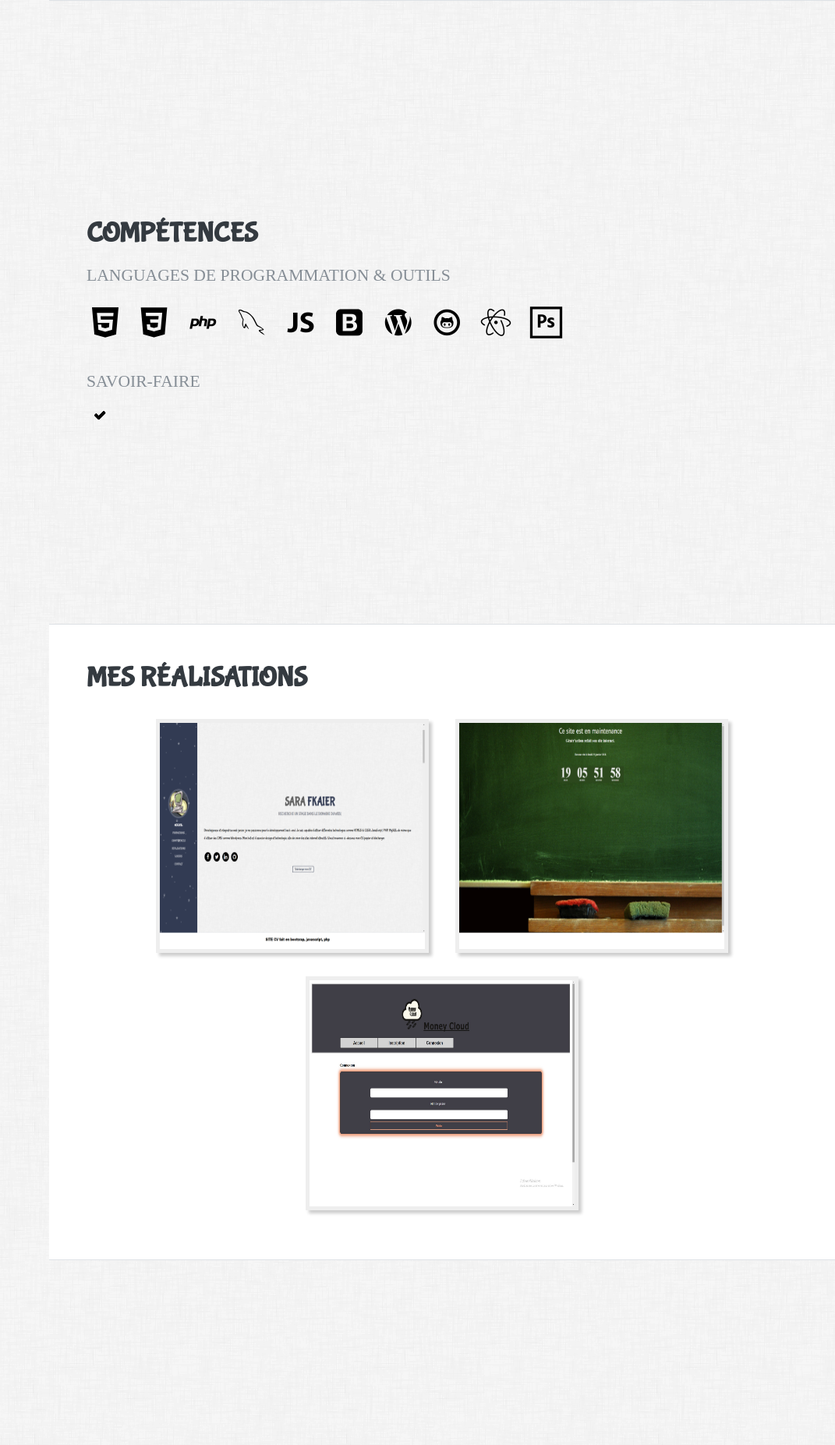
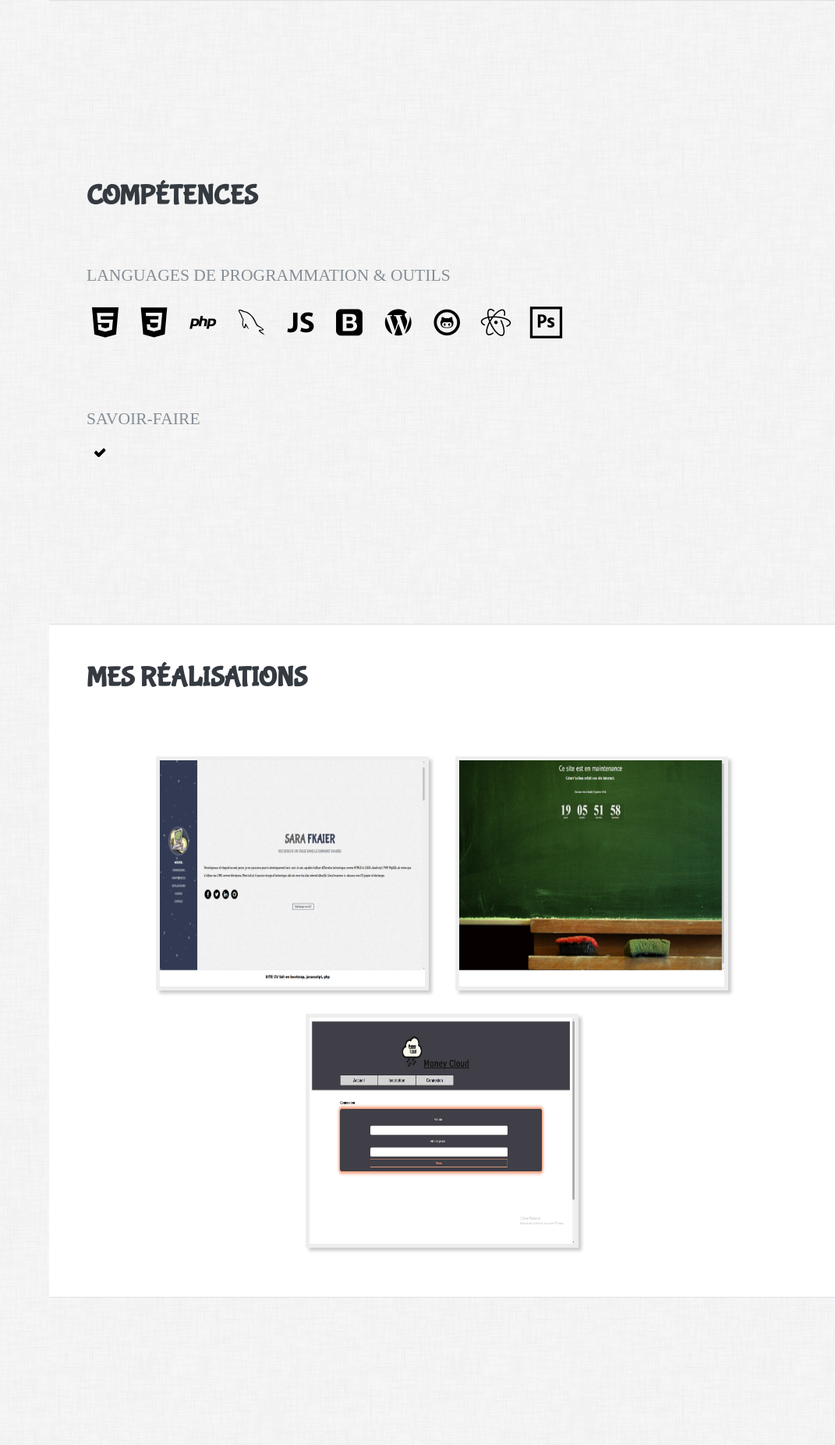
Before and after one commit to sarafkaier/Sara_site_CV, a PHP site: page /github/ in a window 1280 px wide. Shown: the part 1680-3533 px from the top of the page at 78% size, without its empty margins (209-1280 px from the left). Run offline with PHP 8.4, Linux system fonts and the light colour scheme; data comes from the database, SQL or seed files in the repository; data that the repository does not hold is empty; style sheets or scripts are compiled from the project's sources; some libraries are stand-ins or nearby versions; some web fonts are replaced.

Commit message:
commit 71

```diff
--- a/css/style.css
+++ b/css/style.css
@@ -132,6 +132,7 @@ p {
   text-decoration: none;
   color: white!important;
 }
+
 /************************IMAGE************************************/
 .imageFond{
 	background: #000 url(../img/fond.jpg) no-repeat;
@@ -178,6 +179,7 @@ img[src="img/toureiffel.jpg"] {
   height: 150px;
   width: 150px;
 }
+
 /*******************************INFOBULLE*****************************/
 i:hover,i:focus{
   box-shadow:0 1px 0 rgba(255,255,255,.4);
@@ -202,6 +204,12 @@ i:hover span, i:focus span{
   transform:scale(1) rotate(0);
   opacity:1;
 }
+
+/**********************************TITRE***************************************/
+.titre {
+    margin-top: 4rem!important;
+}
+
 /*****************************FORMULAIRE*************************************/
 form h3 {
   font-size: 18px;
--- a/index.php
+++ b/index.php
@@ -113,7 +113,7 @@ $resultat->execute();
                 <h2 class="mb-3">Formations</h2>
                 <?php for ($i = 0; $i < count($ligne_formation); $i++) { ?>
 
-                    <div class="resume-item d-flex flex-column flex-md-row mb-5">
+                    <div class="resume-item d-flex flex-column flex-md-row mb-5 titre">
                         <div class="resume-content mr-auto">
                             <h3 class="mb-0"><?= $ligne_formation[$i]['f_titre']; ?></h3>
                             <div class="subheading mb-3"><?= $ligne_formation[$i]['f_soustitre']; ?></div>
@@ -132,7 +132,7 @@ $resultat->execute();
             <div class="my-auto">
                 <h2 class="mb-3">Compétences</h2>
 
-                <div class="subheading mb-3">Languages de programmation &amp; outils</div>
+                <div class="subheading mb-3 titre">Languages de programmation &amp; outils</div>
                 <ul class="list-inline list-icons">
                     <li class="list-inline-item">
                         <i class="devicons devicons-html5"><span>HTML5<br>80%</span></i>
@@ -166,7 +166,7 @@ $resultat->execute();
                     </li>
                 </ul>
 
-                <div class="subheading mb-3">Savoir-faire</div>
+                <div class="subheading mb-3 titre">Savoir-faire</div>
                 <?php while ($ligne_competence = $resultat->fetch()) { ?>
                     <ul class="fa-ul mb-0">
                         <li>
@@ -182,7 +182,7 @@ $resultat->execute();
             <div class="my-auto">
                 <h2 class="mb-3">Mes réalisations</h2>
                 <picture>
-                    <div class="rotationImg">
+                    <div class="rotationImg titre">
                         <!-- <h3>Image en HTML/CSS</h3> -->
                         <a href="http://sarafkaier.fr/"><img src="img/01.png" class="img-fluid image" alt="image de mon site CV"></a>
                         <a href="http://generaction-solidaire.fr/" target="_blank"><img src="img/generaction.png" class="img-fluid image" alt=""></a>
@@ -194,7 +194,7 @@ $resultat->execute();
         <section class="resume-section p-3 p-lg-5 d-flex flex-column " id="loisirs">
             <div class="my-auto">
                 <h2 class="mb-3">Mes loisirs</h2>
-                <div class="container">
+                <div class="container titre">
                     <div class="row justify-content-md-center">
                         <div class="col-md-auto">
                             <img class="img-fluid rounded-circle mx-auto img-thumbnail" src="img/code.png" alt="logo code">
@@ -221,7 +221,7 @@ $resultat->execute();
             <div class="my-auto">
                 <h2 class="mb-3">Contactez moi</h2>
 
-                <div class="info"><p><i class="fa fa-smile-o fa-5x"  aria-hidden="true"></i></p></a></div>
+                <div class="info titre"><p><i class="fa fa-smile-o fa-5x"  aria-hidden="true"></i></p></a></div>
 
                 <form action="index.php" method="post">
 
```
